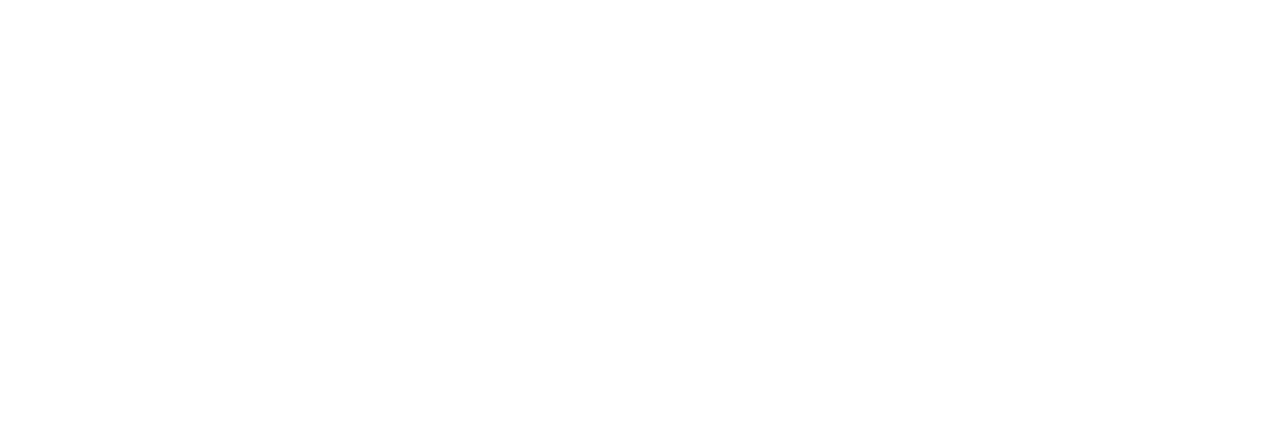
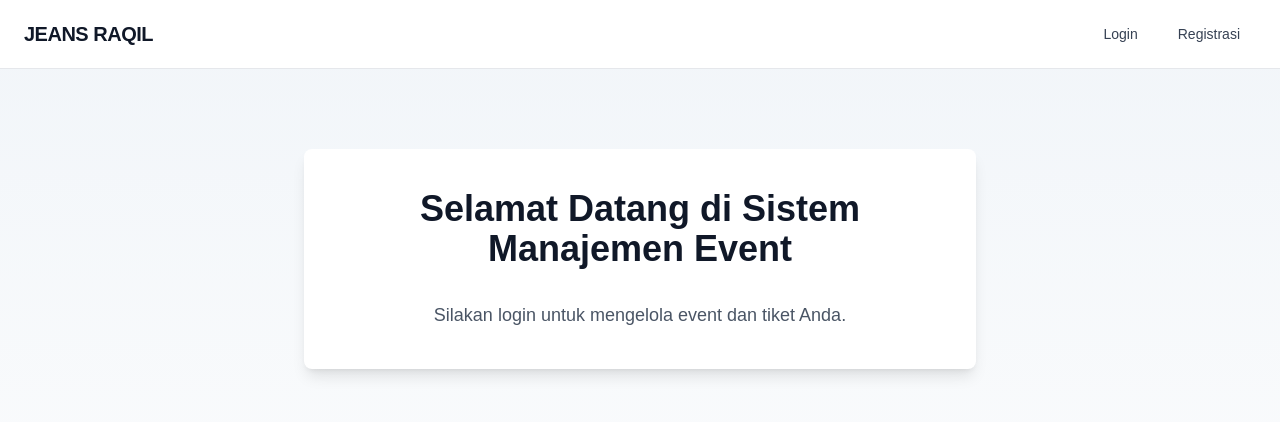
Before and after one commit to Nisrinalts/tk03-jeans_raqil, a Next.js app: page / in a window 1280 px wide. Before the commit this address had no page. Shown: the top 422 px of the page. Built offline with nearby package versions, Linux system fonts and the light colour scheme.

Commit message:
fix routing dan landing page

```diff
--- a/src/app/page.tsx
+++ b/src/app/page.tsx
@@ -1,5 +1,26 @@
+'use client';
+
 import { redirect } from "next/navigation";
+import { getUser } from "@/lib/auth";
+import { useEffect } from "react";
+import { useRouter } from "next/navigation";
+import Navbar from "@/components/Navbar";
 
 export default function Home() {
-  redirect("/login");
+  const router = useRouter();
+  const user = getUser();
+  useEffect(() => {
+    if (user) {
+      router.push("/dashboard");
+    }
+  }, [user, router]);
+  return (
+    <main className="min-h-screen bg-gradient-to-b from-slate-100 via-slate-50 to-white">
+      <Navbar role={user?.role || "guest"} />
+      <div className="text-center justify-center items-center flex flex-col gap-4 mt-20 bg-white p-10 rounded-lg shadow-lg mx-auto max-w-2xl">
+        <h1 className="text-4xl font-bold mb-4 text-gray-900 justify-center text-center items-center">Selamat Datang di Sistem Manajemen Event</h1>
+        <p className="text-lg text-gray-600">Silakan login untuk mengelola event dan tiket Anda.</p>
+      </div>
+    </main>
+  );
 }
--- a/src/components/Navbar.tsx
+++ b/src/components/Navbar.tsx
@@ -24,7 +24,7 @@ const menuByRole: Record<Role, MenuItem[]> = {
     { label: "Dashboard", href: "/dashboard" },
     { label: "Manajemen Venue", href: "/venues" },
     { label: "Manajemen Event", href: "/events" },
-    { label: "Manajemen Kursi", href: "/seats/manage" },
+    { label: "Manajemen Kursi", href: "/seats" },
     { label: "Kategori Tiket", href: "/ticket-categories/manage" },
     { label: "Manajemen Tiket", href: "/my-tickets"},
     { label: "Manajemen Promosi", href: "/promotion" },
@@ -38,9 +38,9 @@ const menuByRole: Record<Role, MenuItem[]> = {
     { label: "Dashboard", href: "/dashboard" },
     { label: "Event Saya", href: "/events" },
     { label: "Manajemen Venue", href: "/venues" },
-    { label: "Manajemen Kursi", href: "/seats/manage" },
+    { label: "Manajemen Kursi", href: "/seats" },
     { label: "Kategori Tiket", href: "/ticket-categories/manage" },
-    { label: "Manajemen Tiket", href: "/tickets/manage" },
+    { label: "Manajemen Tiket", href: "/my-tickets" },
     { label: "Semua Order", href: "/orders/all" },
     { label: "Tiket (Aset)", href: "/assets/tickets" },
     { label: "Order ", href: "/order" },
```
